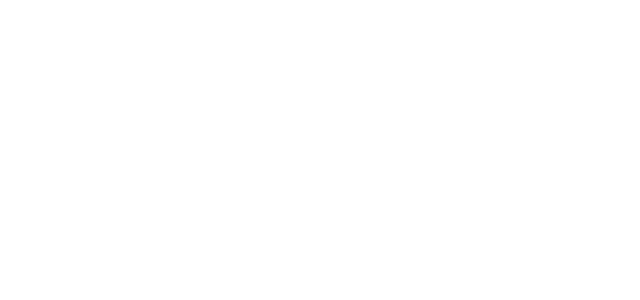
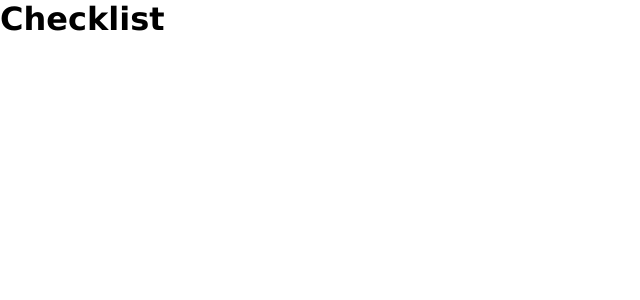
Before and after one commit to johnLexicon/fej22-vue-lab3, a Vue app: page / in a window 1280 px wide. Shown: the top 300 px of the page, without its empty margins (0-640 px from the left). Built offline with nearby package versions, Linux system fonts and the light colour scheme.

Commit message:
Added font-awesome and global css.

```diff
--- a/src/App.vue
+++ b/src/App.vue
@@ -1,5 +1,9 @@
 <template>
-  <div class="container"></div>
+  <div class="container">
+    <header>
+      <h1>Checklist</h1>
+    </header>
+  </div>
 </template>
 
 <script>
--- a/src/assets/css/global.css
+++ b/src/assets/css/global.css
@@ -1,3 +1,5 @@
+@import url('https://cdnjs.cloudflare.com/ajax/libs/font-awesome/6.1.1/css/all.min.css');
+
 * {
   margin: 0;
   padding: 0;
```
Also changed, not shown: src/main.js (+4 -3 lines).
